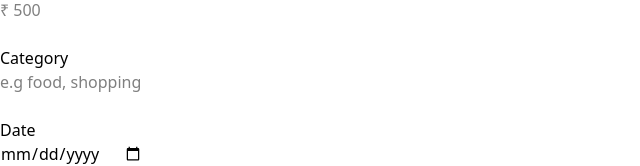
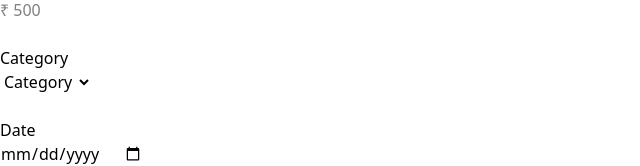
Before and after one commit to itsgauravkumar07/expenses-tracker, a React (Vite) app: page /add in a window 1280 px wide. Shown: the part 122-288 px from the top of the page, without its empty margins (0-640 px from the left). Built offline with nearby package versions, Linux system fonts and the light colour scheme.

Commit message:
feat: add expense summary by category in dashboard screen

```diff
--- a/src/pages/AddExpense.jsx
+++ b/src/pages/AddExpense.jsx
@@ -65,7 +65,14 @@ function AddExpense(){
                 {error.amount && <div>{error.amount}</div>} <br />
 
                 <label>Category</label><br />
-                <input type="text" placeholder="e.g food, shopping" value={category} onChange={(e) => setCategory(e.target.value)}/> <br />
+                <select value={category} onChange={(e) => setCategory(e.target.value)}>
+
+                    <option value="">Category</option>
+                    <option value="food">Food</option>
+                    <option value="shopping">Shopping</option>
+                    <option value="bill">Bill</option>
+
+                </select> <br />
                 {error.category && <div>{error.category}</div>} <br />
 
                 <label>Date</label><br />
--- a/src/pages/Dashboard.jsx
+++ b/src/pages/Dashboard.jsx
@@ -5,12 +5,27 @@ import { getExpense, saveExpense } from "../services/localStorage";
 function Dashboard(){
 
     const[expense, setExpense] = useState([]);
+    const[categoryTotals, setCategoryTotals] = useState({});
 
     useEffect(() => {
        const allExpense = getExpense();
         setExpense(allExpense);
     }, []);
 
+    useEffect(() => {
+        const total = {};
+        expense.map((ex) => {
+
+            if(!total[ex.category]){
+                total[ex.category] = 0;
+            }
+
+            total[ex.category] += Number(ex.amount);
+        })
+
+        setCategoryTotals(total);
+
+    }, [expense]);
 
     const handleDelete = (id) => {
         const existing = getExpense();
@@ -19,7 +34,6 @@ function Dashboard(){
         saveExpense(newList);
         setExpense(newList);
     }
-
 
     return(
         <div>
@@ -36,6 +50,15 @@ function Dashboard(){
 
             </div>
 
+            <h2>Expense Summary</h2>
+             <div>
+                {
+                   Object.entries(categoryTotals).map(([category, total], index) => (
+                    <li key={index}>{category} - {total}</li>
+                   ))
+                }
+            </div>
+
         </div>
     )
 }
```
